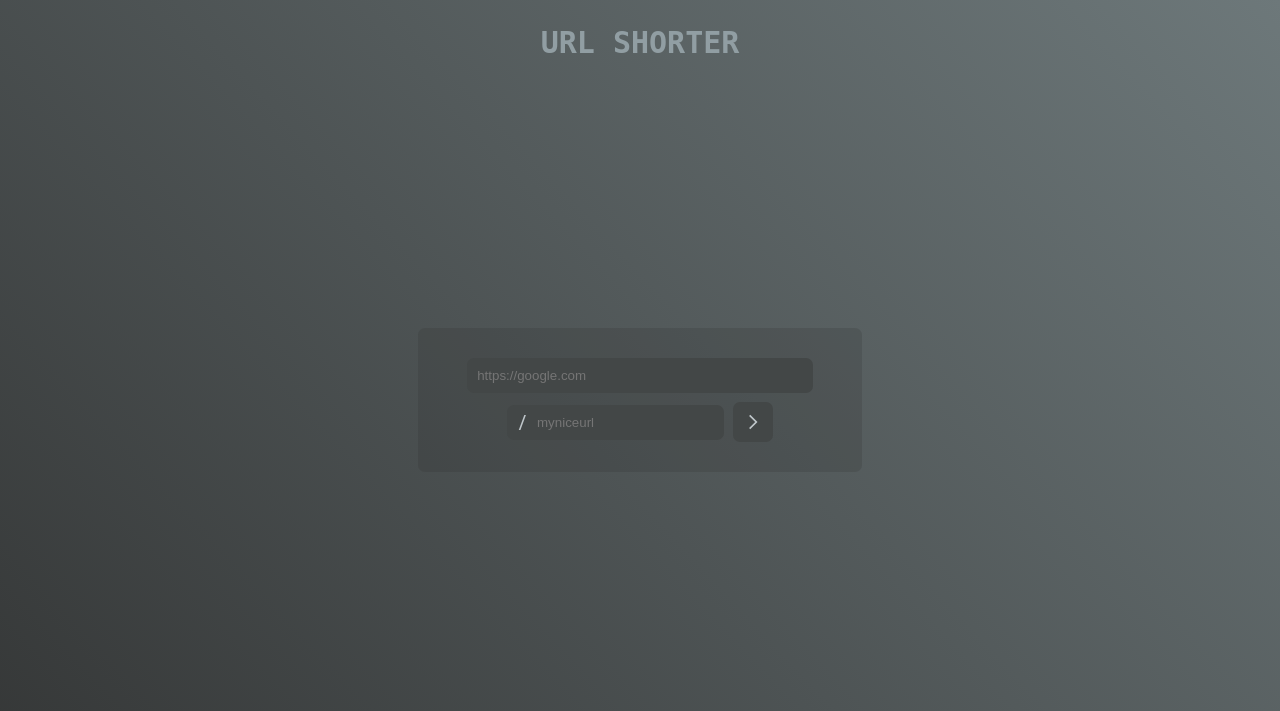
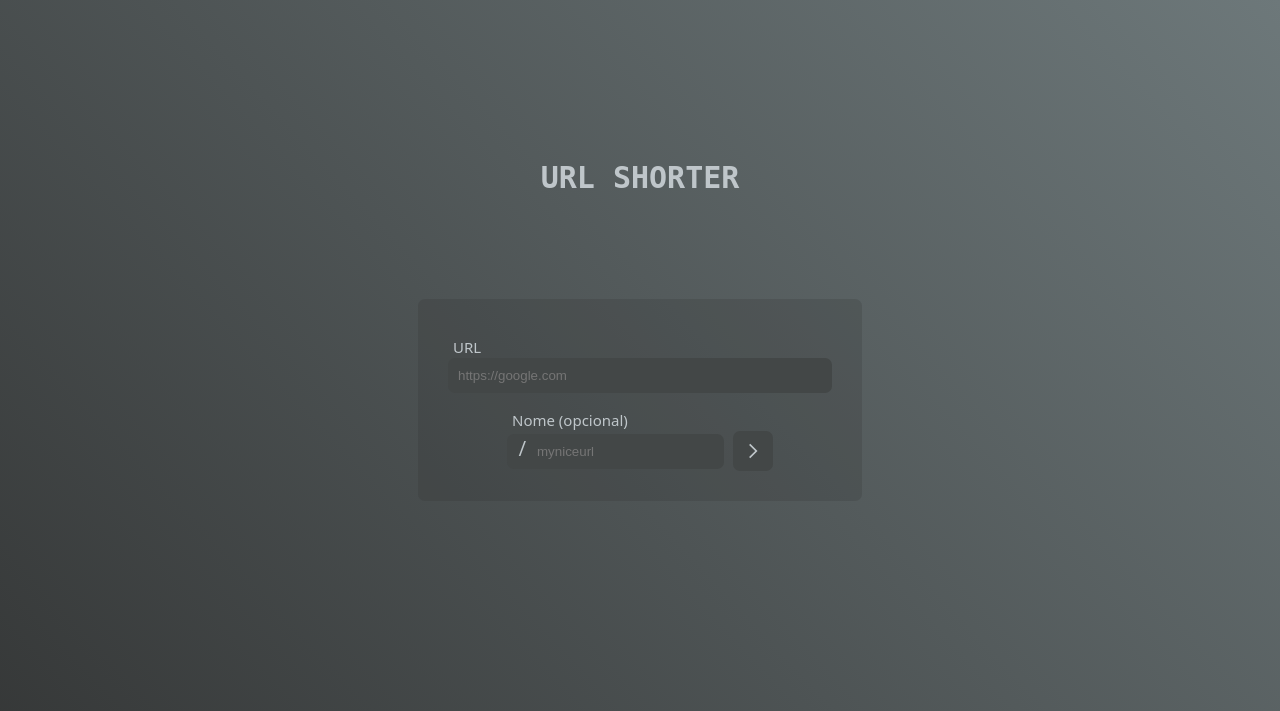
Before and after one commit to rcovery/url-shorter, a Django app: page / in a window 1280 px wide. Shown: the top 711 px of the page. Run offline with Django 4.2, Linux system fonts and the light colour scheme.

Commit message:
feat: adding label

```diff
--- a/url-shorter/app/static/css/styles.css
+++ b/url-shorter/app/static/css/styles.css
@@ -24,15 +24,23 @@ body {
 }
 
 header {
-    color: var(--gray-low);
+    color: var(--off-white);
     text-align: center;
     font-family: monospace;
     font-size: 30px;
     font-weight: 600;
     position: fixed;
-    top: 25px;
+    top: 20%;
     width: 100%;
     margin: auto;
+}
+
+label {
+    transform: translate(5px, 8px);
+    align-self: flex-start;
+    color: var(--off-white);
+    font-family: system-ui;
+    font-size: 15px;
 }
 
 .field {
@@ -42,7 +50,7 @@ header {
     background: var(--dark-low);
     color: var(--off-white);
     padding: 10px;
-    width: 90%;
+    width: 100%;
 }
 
 .flex {
--- a/url-shorter/app/templates/app/index.html
+++ b/url-shorter/app/templates/app/index.html
@@ -6,7 +6,15 @@
 <form method='POST' style="width: 100%">
     {% csrf_token %}
     <div class="flex column">
+        <div class="flex column" style="width: 100%">
+
+        <label
+            for="url-field"
+        >
+            URL
+        </label>
         <input
+            id="url-field"
             class="field"
             type='text'
             name="url"
@@ -15,9 +23,18 @@
             placeholder="https://google.com"
         />
 
-        <div class="flex">
-            <div class="relative">
+        </div>
+
+        <div class="flex column">
+            <label
+                for="name-field"
+            >
+                Nome (opcional)
+            </label>
+            <div>
+                <div class="relative flex">
                     <input
+                        id="name-field"
                         class="field"
                         placeholder="myniceurl"
                         type='text'
@@ -31,12 +48,13 @@
                     <h2 class="slash">
                         /
                     </h2>
-            </div>
                     <button class="button" type="submit">
                         <svg xmlns="http://www.w3.org/2000/svg" width="20" height="20" viewBox="0 0 24 24">
                             <polygon points="7.293 4.707 14.586 12 7.293 19.293 8.707 20.707 17.414 12 8.707 3.293 7.293 4.707"/>
                         </svg>
                     </button>
+                </div>
+            </div>
         </div>
     </div>
     {% if full_url %}
```
Lines whose indentation alone changed are shown as unchanged.
